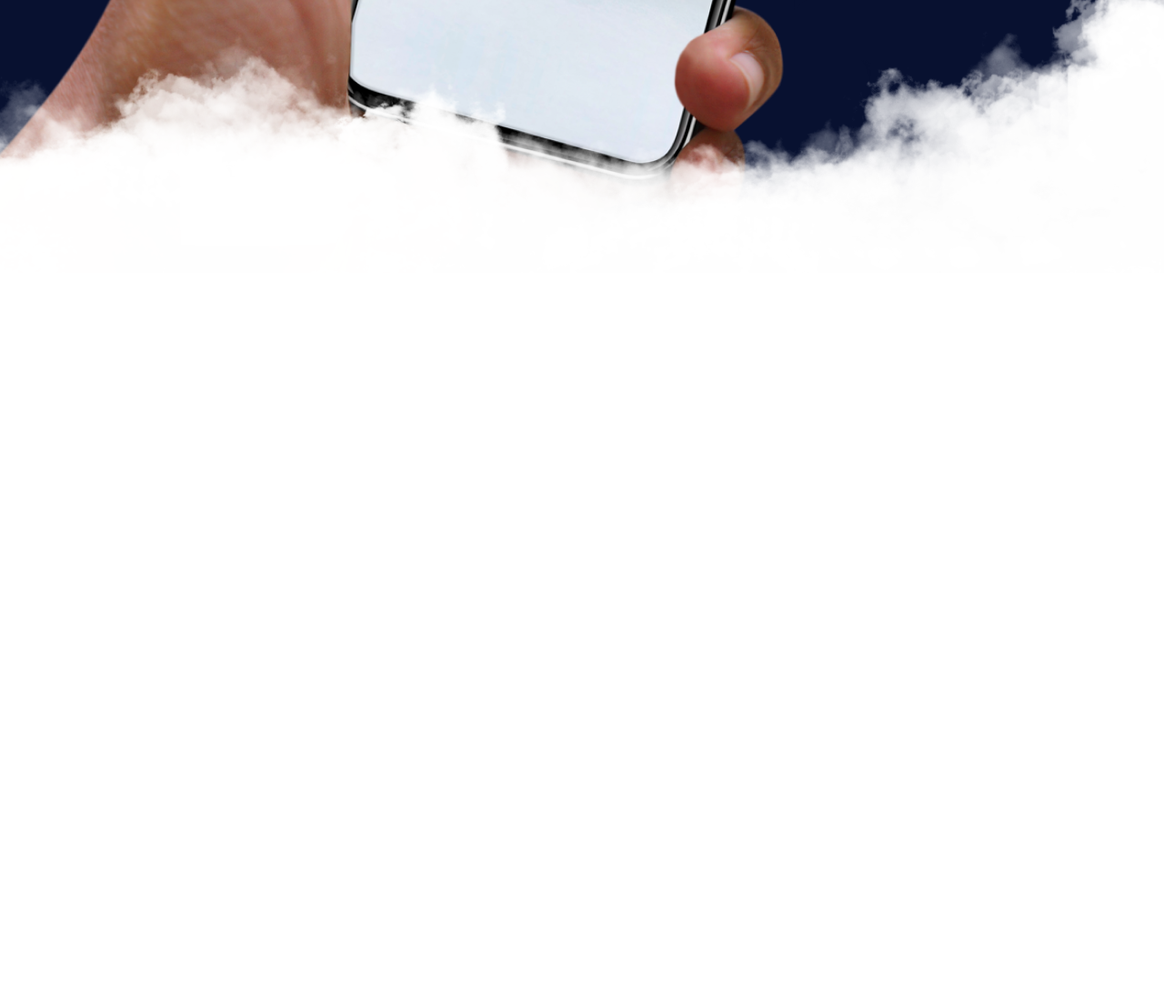
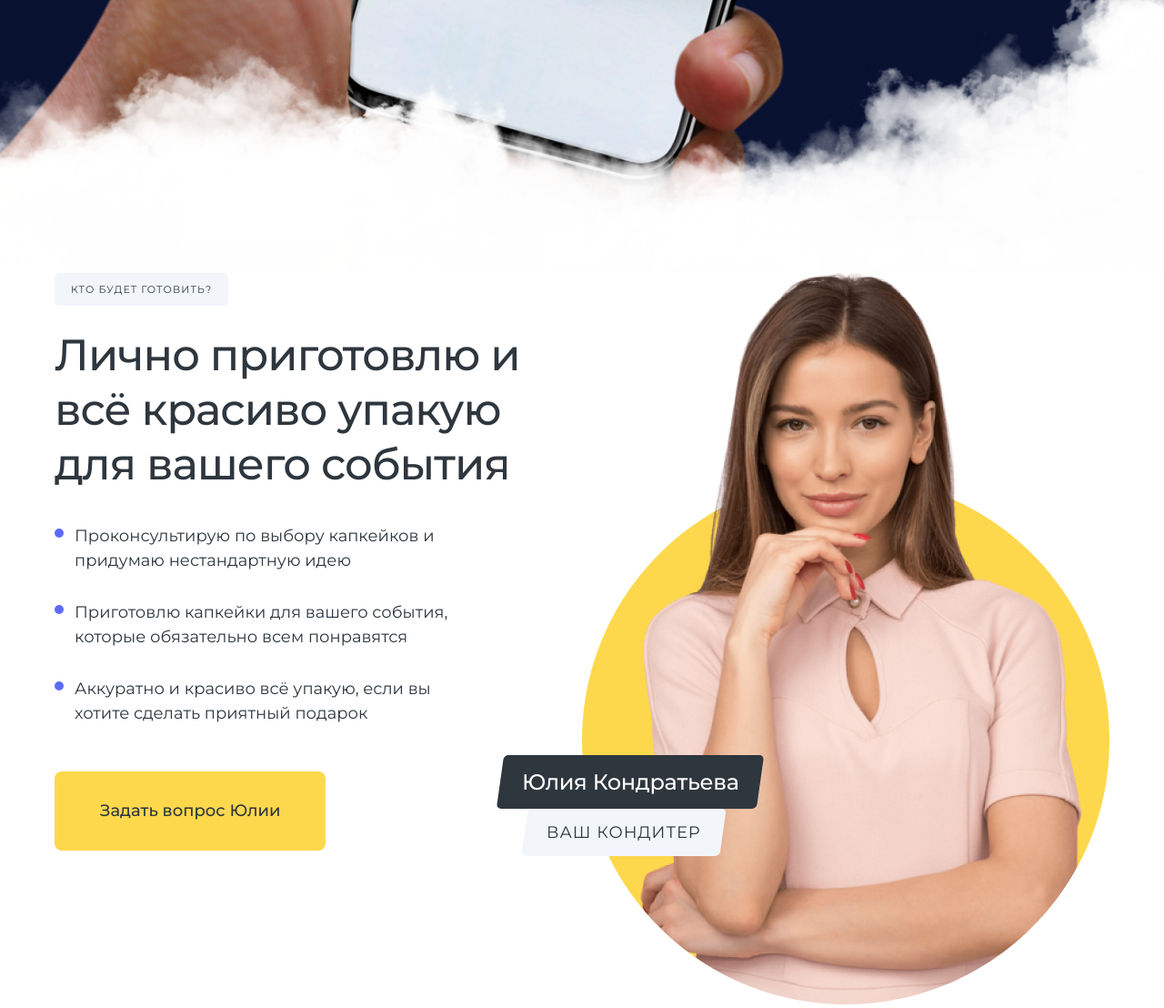
Before and after one commit to Gabageba/cake-landing-page, a plain HTML site: page index.html in a window 1280 px wide. Shown: the part 4215-5323 px from the top of the page at 91% size. Before the commit the page ends 4515 px from the top, so only its background shows below. Drawn offline with Linux system fonts and the light colour scheme; files whose address does not match are found by name.

Commit message:
woman-chapter

```diff
--- a/index.css
+++ b/index.css
@@ -268,3 +268,86 @@ h4 {
 .by-photo-text h4 {
   margin-bottom: 40px;
 }
+
+.woman-chapter {
+  display: flex;
+}
+
+.woman-chapter h2 {
+  color: #2e363e;
+  margin-bottom: 36px;
+}
+
+.woman-chapter ul {
+  list-style: none;
+  width: 440px;
+  margin: 0;
+  padding: 0;
+  margin-bottom: 50px;
+}
+
+.woman-chapter ul li p {
+  font-weight: 400;
+  font-size: 18px;
+  line-height: 27px;
+  color: #2e363e;
+}
+
+.woman-chapter li {
+  display: grid;
+  grid-template-columns: 10px 1fr;
+  grid-gap: 12px;
+  margin-bottom: 30px;
+}
+
+.li-marker {
+  width: 10px;
+  height: 10px;
+  background-color: #5d6afb;
+  border-radius: 50%;
+  margin-top: 5px;
+}
+
+.tilted-block {
+  display: inline-block;
+  text-align: center;
+  position: absolute;
+  top: 530px;
+  left: -90px;
+}
+
+.tilted-block div {
+  padding: 15px 24px;
+  display: block;
+  transform: skewX(-8deg);
+  border-radius: 5px;
+}
+
+.tilted-block p {
+  transform: skewX(8deg);
+}
+
+.black-tilted-block {
+  font-weight: 500;
+  font-size: 24px;
+  line-height: 29px;
+  letter-spacing: -0.3px;
+  color: #ffffff;
+  background-color: #2e363e;
+}
+
+.white-tilted-block {
+  background-color: #f2f6fa;
+  display: inline-block !important;
+  margin-left: -15px;
+  font-weight: 400;
+  font-size: 18px;
+  line-height: 22px;
+  letter-spacing: 1px;
+  text-transform: uppercase;
+  color: #2e363e;
+}
+
+.woman-chapter-text {
+  width: 580px;
+}
--- a/index.html
+++ b/index.html
@@ -185,5 +185,37 @@
         <img style="position: absolute; bottom: 0" src="./assets/fog/big-fog-up.png" alt="" />
       </div>
     </div>
+    <div class="woman-chapter">
+      <div class="content-center" style="display: flex">
+        <div class="woman-chapter-text">
+          <div class="white-overhead">Кто будет готовить?</div>
+          <h2>Лично приготовлю и всё красиво упакую для вашего события</h2>
+          <ul>
+            <li>
+              <div class="li-marker"></div>
+              <p>Проконсультирую по выбору капкейков и придумаю нестандартную идею</p>
+            </li>
+            <li>
+              <div class="li-marker"></div>
+              <p>Приготовлю капкейки для вашего события, которые обязательно всем понравятся</p>
+            </li>
+            <li>
+              <div class="li-marker"></div>
+              <p>Аккуратно и красиво всё упакую, если вы хотите сделать приятный подарок</p>
+            </li>
+          </ul>
+          <button>Задать вопрос Юлии</button>
+        </div>
+        <div style="position: relative">
+          <div class="tilted-block">
+            <div class="black-tilted-block"><p>Юлия Кондратьева</p></div>
+            <div class="white-tilted-block">
+              <p>ваш кондитер</p>
+            </div>
+          </div>
+          <img src="./assets/woman.png" alt="woman" />
+        </div>
+      </div>
+    </div>
   </body>
 </html>
```
Also changed, not shown: assets/woman.png (added).
